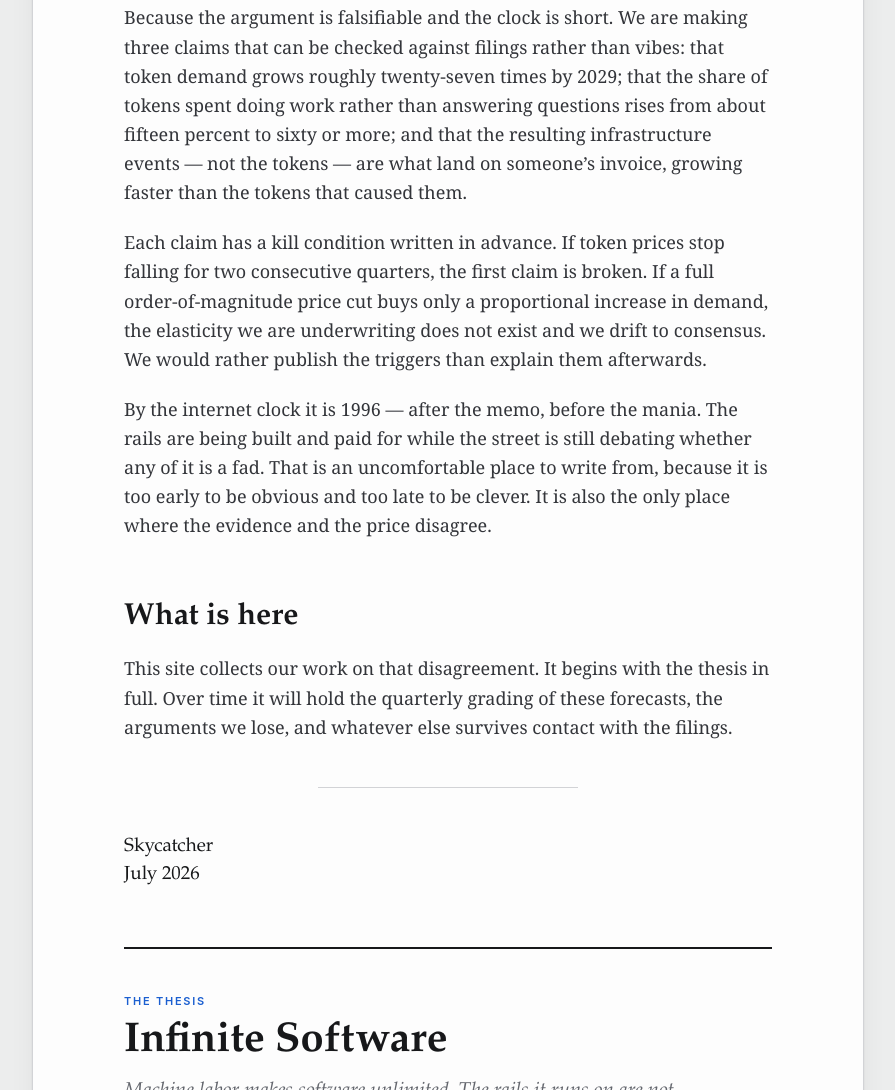
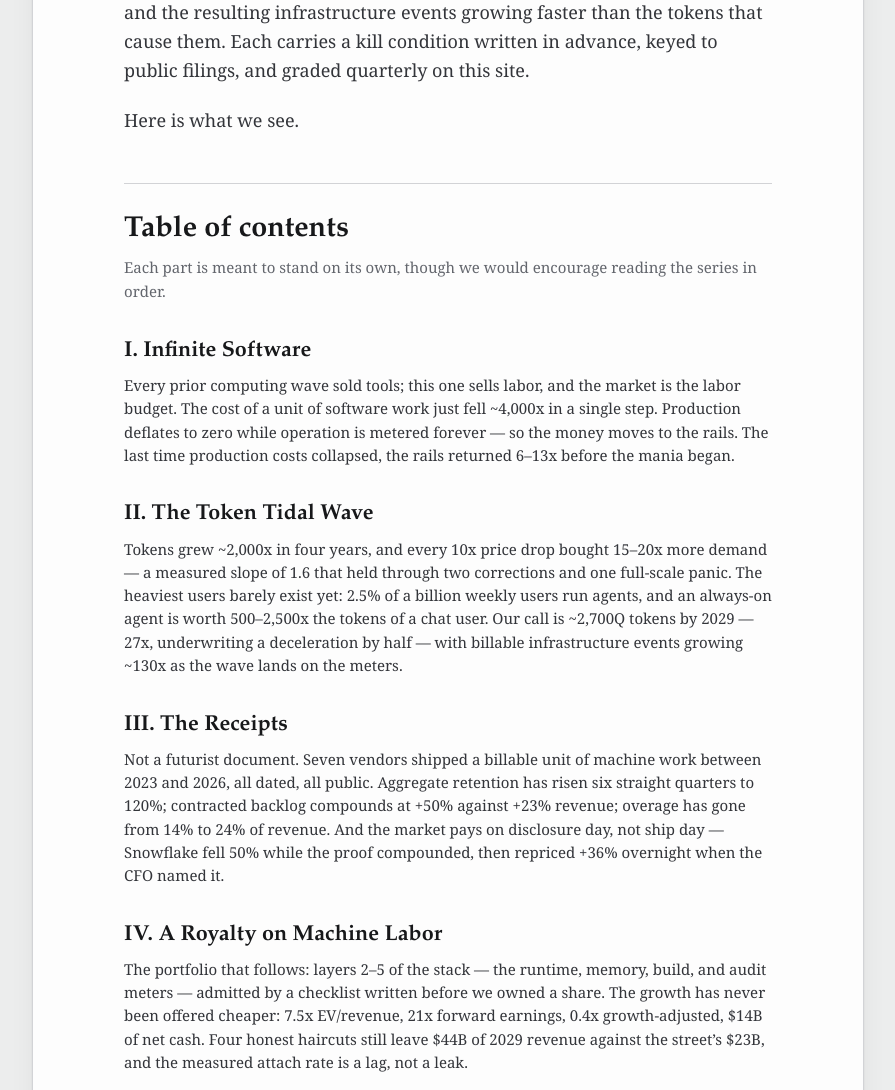
Before and after one commit to 08ird/machineoracle, a website built with Vite: page client/index.html in a window 1280 px wide. Shown: the part 1374-2464 px from the top of the page, without its empty margins (192-1087 px from the left). Built offline with nearby package versions, Linux system fonts and the light colour scheme.

Commit message:
Home page in situational-awareness structure: thesis at top, hook, TOC with abstracts

```diff
--- a/client/src/content/index.ts
+++ b/client/src/content/index.ts
@@ -56,6 +56,14 @@ const infiniteSoftware: Piece = {
     5: { text: 'Courageous action: to do what no one has done, and prove it in the real world.', cite: 'Leonardo da Vinci' },
   },
   conclusion,
+  chapterBlurbs: {
+    1: 'Every prior computing wave sold tools; this one sells labor, and the market is the labor budget. The cost of a unit of software work just fell ~4,000x in a single step. Production deflates to zero while operation is metered forever — so the money moves to the rails. The last time production costs collapsed, the rails returned 6–13x before the mania began.',
+    2: 'Tokens grew ~2,000x in four years, and every 10x price drop bought 15–20x more demand — a measured slope of 1.6 that held through two corrections and one full-scale panic. The heaviest users barely exist yet: 2.5% of a billion weekly users run agents, and an always-on agent is worth 500–2,500x the tokens of a chat user. Our call is ~2,700Q tokens by 2029 — 27x, underwriting a deceleration by half — with billable infrastructure events growing ~130x as the wave lands on the meters.',
+    3: 'Not a futurist document. Seven vendors shipped a billable unit of machine work between 2023 and 2026, all dated, all public. Aggregate retention has risen six straight quarters to 120%; contracted backlog compounds at +50% against +23% revenue; overage has gone from 14% to 24% of revenue. And the market pays on disclosure day, not ship day — Snowflake fell 50% while the proof compounded, then repriced +36% overnight when the CFO named it.',
+    4: 'The portfolio that follows: layers 2–5 of the stack — the runtime, memory, build, and audit meters — admitted by a checklist written before we owned a share. The growth has never been offered cheaper: 7.5x EV/revenue, 21x forward earnings, 0.4x growth-adjusted, $14B of net cash. Four honest haircuts still leave $44B of 2029 revenue against the street’s $23B, and the measured attach rate is a lag, not a leak.',
+    5: 'The belief chain — tokens to agentic events to meter revenue — crosses two falsifiable bridges. The street is not bearish on agents; it has never modeled them: same 2026 starting point, opposite shapes. History pays 35–53x for re-accelerated growth and we underwrite 40x. Eight of nine priced paths beat today; our case is ~5x over four years.',
+    6: 'The three bets, restated — and the strongest case against us: token efficiency, vertical integration, concentration. The dated scoreboard and kill conditions, each mapped to a pre-written weight action. And the timing math: twelve prints between here and 2029, an average disclosure re-pricing of ~27%, and why waiting for proof means paying retail for it.',
+  },
 };
 
 export const PIECES: Piece[] = [letter, infiniteSoftware, scoreboard];
--- a/client/src/content/letter.ts
+++ b/client/src/content/letter.ts
@@ -1,9 +1,9 @@
 /**
- * The opening letter — the site's front door.
+ * The home-page hook — the short scene-setting essay above the table of
+ * contents, in the reference site's structure: a handful of unheaded
+ * paragraphs that end on a transition line into the chapters.
  *
- * DRAFT. Written from the thesis in the Infinite Software deck so the page has
- * real shape to react to; the voice and claims are yours to rewrite. Nothing
- * here is published until the site is.
+ * DRAFT in Skycatcher voice; the claims are the deck's own.
  */
 
 import type { Article } from './types';
@@ -13,55 +13,36 @@ export const letter: Article = {
   kind: 'article',
   hidden: true,
   navLabel: 'Introduction',
-  // The masthead already carries the site name, so the page names itself.
   title: 'Introduction',
-  subtitle: 'Why we are writing this down, and what it would take to be wrong.',
-  date: 'July 2026',
   blocks: [
     {
       kind: 'p',
       lead: true,
-      text:
-        'In May 1995, Bill Gates sent an internal memo calling the internet a tidal wave that changes the rules. He could not have named Google, the smartphone, or SaaS. He did not need to. The claim was about magnitude, not detail, and it was correct: almost every trillion dollars of value created since traces back to that wave.',
+      text: 'You can see the future first in the usage logs.',
     },
     {
       kind: 'p',
       text:
-        'Thirty-one years later the wave is running again, and this time it is denominated in tokens. The difference is what it sells. Every prior computing wave sold tools that made people more productive — mainframes, PCs, networks, browsers, phones, clouds. This one sells the labor itself. That is why the addressable market is not the software budget. It is the labor budget.',
+        'In May 1995, Bill Gates sent an internal memo calling the internet a tidal wave that changes the rules. He could not have named Google, the smartphone, or SaaS, and he did not need to — the claim was about magnitude, and it was correct. Thirty-one years later the wave is running again, and this time it is denominated in tokens. Every prior computing wave sold tools that made people more productive. This one sells the labor itself, and the addressable market is not the software budget. It is the labor budget.',
     },
     {
       kind: 'p',
       text:
-        'The consequence is stranger than most forecasts allow. When machines write software, the cost of producing software collapses toward zero — and the quantity of it explodes. Code, tests, glue, one-off tools, whole applications: all of it deflates. But software that exists has to run somewhere. It has to store state, hold context, prove identity, get delivered, get observed, get audited, and get billed. Production is becoming free. Operation never will be.',
+        'When machines write software, the cost of producing it collapses toward zero and the quantity of it explodes. But software that exists has to run somewhere. It has to store state, prove identity, get delivered, get observed, and get billed. Production is becoming free; operation never will be. So the money moves — off the thing being made, onto the meters the made thing runs through. Those meters are owned by a small number of public companies that already disclose their usage every ninety days.',
     },
     {
       kind: 'p',
       text:
-        'So the money moves. It moves off the thing being made and onto the meters the made thing runs through — and those meters are owned by a small number of public companies that already disclose their usage every ninety days.',
-    },
-    { kind: 'h2', text: 'Why write this down' },
-    {
-      kind: 'p',
-      text:
-        'Because the argument is falsifiable and the clock is short. We are making three claims that can be checked against filings rather than vibes: that token demand grows roughly twenty-seven times by 2029; that the share of tokens spent doing work rather than answering questions rises from about fifteen percent to sixty or more; and that the resulting infrastructure events — not the tokens — are what land on someone’s invoice, growing faster than the tokens that caused them.',
+        'Everyone is now talking about AI agents, but the street has never modeled them — every sell-side estimate for the companies in this document is a fade. Meanwhile the filings have already turned: retention is compounding again, contracted backlog is growing at twice the rate of revenue, and machine labor has acquired its own invoice line at seven vendors. By the internet clock it is 1996 — after the memo, before the mania. Early enough to matter, late enough to have receipts.',
     },
     {
       kind: 'p',
       text:
-        'Each claim has a kill condition written in advance. If token prices stop falling for two consecutive quarters, the first claim is broken. If a full order-of-magnitude price cut buys only a proportional increase in demand, the elasticity we are underwriting does not exist and we drift to consensus. We would rather publish the triggers than explain them afterwards.',
+        'Our claims are falsifiable and dated: roughly 27x token demand by 2029, the share of tokens doing work rising from fifteen percent to sixty or more, and the resulting infrastructure events growing faster than the tokens that cause them. Each carries a kill condition written in advance, keyed to public filings, and graded quarterly on this site.',
     },
     {
       kind: 'p',
-      text:
-        'By the internet clock it is 1996 — after the memo, before the mania. The rails are being built and paid for while the street is still debating whether any of it is a fad. That is an uncomfortable place to write from, because it is too early to be obvious and too late to be clever. It is also the only place where the evidence and the price disagree.',
+      text: 'Here is what we see.',
     },
-    { kind: 'h2', text: 'What is here' },
-    {
-      kind: 'p',
-      text:
-        'This site collects our work on that disagreement. It begins with the thesis in full. Over time it will hold the quarterly grading of these forecasts, the arguments we lose, and whatever else survives contact with the filings.',
-    },
-    { kind: 'rule' },
-    { kind: 'signoff', lines: ['Skycatcher', 'July 2026'] },
   ],
 };
--- a/client/src/content/types.ts
+++ b/client/src/content/types.ts
@@ -64,6 +64,8 @@ export interface Deck extends Base {
   commentary?: Record<number, Block[]>;
   /** Per-part epigraphs for the chapter opener, keyed by part number. */
   epigraphs?: Record<number, { text: string; cite: string }>;
+  /** Home-page table-of-contents abstracts, keyed by chapter number. */
+  chapterBlurbs?: Record<number, string>;
   /**
    * A closing chapter assembled from slides that belong at the end rather than
    * inside a part, interleaved with prose that has no slide of its own. Slides
--- a/client/src/page.ts
+++ b/client/src/page.ts
@@ -260,6 +260,16 @@ function renderChapter(p: Deck, c: Chapter, all: Chapter[]): HTMLElement {
   } else {
     const { body, back } = splitBackMatter(c);
     let figNo = 0;
+    // The deck's front matter (the memo, the 1996 clock, the executive summary)
+    // opens Part I, since the home page now carries only the hook and contents.
+    if (c.n === 1) {
+      for (const s of frontMatter(p)) {
+        if (s.body.kind === 'agenda') continue; // superseded by the contents page
+        const hasExhibit = !['quote', 'prose'].includes(s.body.kind);
+        const node = sectionNode(p, s, hasExhibit ? ++figNo : null);
+        if (node) main.append(node);
+      }
+    }
     for (const s of body) {
       const node = sectionNode(p, s, ++figNo);
       if (node) main.append(node);
@@ -306,75 +316,59 @@ function renderChapter(p: Deck, c: Chapter, all: Chapter[]): HTMLElement {
 // ── Home ────────────────────────────────────────────────────────────────────
 
 /**
- * The home page carries the whole front of the work: the letter, then the
- * thesis's opening sections, then links into the five parts. A reader who never
- * clicks anything still gets the argument; a reader who wants the detail has the
- * five doors in front of them.
+ * The home page, in the reference site's structure: the thesis title and byline
+ * at the top, a short hook essay, then a table of contents where every chapter
+ * gets a real abstract. The reader who stops here still leaves with the whole
+ * argument in miniature.
  */
 function renderHome(letter: Article): HTMLElement {
-  const main = renderArticle(letter);
+  const main = el('main', 'wrap');
   const deck = THESIS as Deck;
 
-  // The thesis proper begins here — title, standfirst, then its front matter.
-  const open = el('section', 'thesis');
-  open.append(el('div', 'label', 'The thesis'));
-  const h = el('h2', 'thesis__title', deck.title);
-  open.append(h);
-  if (deck.subtitle) open.append(el('div', 'thesis__sub', deck.subtitle));
-  if (deck.date) open.append(el('div', 'head__date', deck.date));
-  main.append(open);
+  // Thesis head.
+  const head = el('header', 'head');
+  head.append(el('h1', undefined, deck.title));
+  if (deck.subtitle) head.append(el('div', 'head__sub', deck.subtitle));
+  head.append(el('div', 'head__date', `Skycatcher · ${deck.date ?? ''}`));
+  main.append(head);
 
-  if (deck.intro) main.append(prose(deck.intro));
-  for (const s of frontMatter(deck)) {
-    // The agenda slide is replaced by the live chapter links below.
-    if (s.body.kind === 'agenda') continue;
-    const sec = sectionNode(deck, s, null);
-    if (sec) main.append(sec);
+  // The hook.
+  main.append(prose(letter.blocks));
+
+  // Table of contents with abstracts.
+  const chaps = chapters(deck);
+  const toc = el('section', 'toc2');
+  toc.append(el('h2', undefined, 'Table of contents'));
+  toc.append(
+    el(
+      'p',
+      'toc2__note',
+      'Each part is meant to stand on its own, though we would encourage reading the series in order.'
+    )
+  );
+
+  const addEntry = (link: string, title: string, blurb?: string, tag?: string) => {
+    const entry = el('div', 'toc2__entry');
+    const h = el('div', 'toc2__title');
+    const a = el('a', undefined, title);
+    a.href = link;
+    h.append(a);
+    if (tag) h.append(el('span', 'toc2__tag', tag));
+    entry.append(h);
+    if (blurb) entry.append(el('p', 'toc2__blurb', blurb));
+    toc.append(entry);
+  };
+
+  for (const c of chaps) {
+    addEntry(chapHref(deck.slug, c.n), `${c.numeral}. ${c.title}`, deck.chapterBlurbs?.[c.n] ?? c.sub);
   }
+  // Other pieces (the scoreboard, future essays) join the same list.
+  for (const p of INDEXED) {
+    if (p.slug === deck.slug) continue;
+    addEntry(href(p.slug), p.navLabel ?? p.title, p.blurb, p.kind === 'deck' ? 'presentation' : undefined);
+  }
+  main.append(toc);
 
-  // The five parts, as navigation.
-  const chaps = chapters(deck);
-  const list = el('nav', 'chapters');
-  list.setAttribute('aria-label', 'Parts');
-  list.append(el('div', 'label', `${WORDS[chaps.length] ?? chaps.length} parts, one thesis`));
-  for (const c of chaps) {
-    const item = el('div', 'chapters__item');
-    item.append(el('div', 'chapters__num', c.numeral));
-    const a = el('a', undefined, c.title);
-    a.href = chapHref(deck.slug, c.n);
-    item.append(a, el('div', 'chapters__sub', c.sub));
-    list.append(item);
-  }
-  main.append(list);
-
-  const nav = el('div', 'chapnav');
-  const next = el('div', 'chapnav__side chapnav__side--next');
-  next.append(el('span', 'chapnav__lab', 'Begin'));
-  const a = el('a', undefined, `${chaps[0].numeral}. ${chaps[0].title}`);
-  a.href = chapHref(deck.slug, 1);
-  next.append(a);
-  nav.append(next);
-  main.append(nav);
-
-  // Any additional pieces published later.
-  const others = INDEXED.filter((p) => p.slug !== deck.slug);
-  if (others.length) {
-    const index = el('section', 'index');
-    index.append(el('div', 'label', 'Also'));
-    const ul = el('ul', 'index__list');
-    for (const p of others) {
-      const li = el('li', 'index__item');
-      const meta = [p.kind === 'deck' ? 'Presentation' : 'Essay', p.date].filter(Boolean).join(' · ');
-      li.append(el('div', 'index__meta', meta));
-      const link = el('a', undefined, p.title);
-      link.href = href(p.slug);
-      li.append(link);
-      if (p.blurb) li.append(el('p', 'index__blurb', p.blurb));
-      ul.append(li);
-    }
-    index.append(ul);
-    main.append(index);
-  }
   return main;
 }
 
--- a/client/src/style.css
+++ b/client/src/style.css
@@ -401,6 +401,56 @@ blockquote cite {
   margin: 0.3rem 0 0;
   font-size: 0.9375rem;
   color: var(--ink-3);
+}
+
+/* ── Home table of contents (with abstracts) ────────────────────────────── */
+
+.toc2 {
+  margin-top: clamp(2rem, 1.5rem + 2vw, 3rem);
+  padding-top: clamp(1.25rem, 1rem + 1vw, 2rem);
+  border-top: 1px solid var(--rule);
+}
+.toc2 h2 {
+  font-size: clamp(1.35rem, 1.1rem + 1.1vw, 1.8rem);
+}
+.toc2__note {
+  font-size: 0.9375rem;
+  color: var(--ink-3);
+  margin: 0.6em 0 0;
+}
+.toc2__entry {
+  margin-top: clamp(1.4rem, 1.1rem + 1vw, 2rem);
+}
+.toc2__title {
+  display: flex;
+  align-items: baseline;
+  gap: 0.6rem;
+  flex-wrap: wrap;
+}
+.toc2__title a {
+  font-family: var(--display);
+  font-weight: 700;
+  font-size: clamp(1.1rem, 1rem + 0.5vw, 1.35rem);
+  color: var(--ink);
+  text-decoration: none;
+}
+.toc2__title a:hover {
+  text-decoration: underline;
+  text-decoration-color: var(--accent);
+}
+.toc2__tag {
+  font-family: var(--sans);
+  font-size: 0.6rem;
+  letter-spacing: 0.12em;
+  text-transform: uppercase;
+  font-weight: 600;
+  color: var(--ink-4);
+}
+.toc2__blurb {
+  margin: 0.35em 0 0;
+  font-size: 0.9375rem;
+  line-height: 1.55;
+  color: var(--ink-2);
 }
 
 /* ── Contents box ───────────────────────────────────────────────────────── */
```
